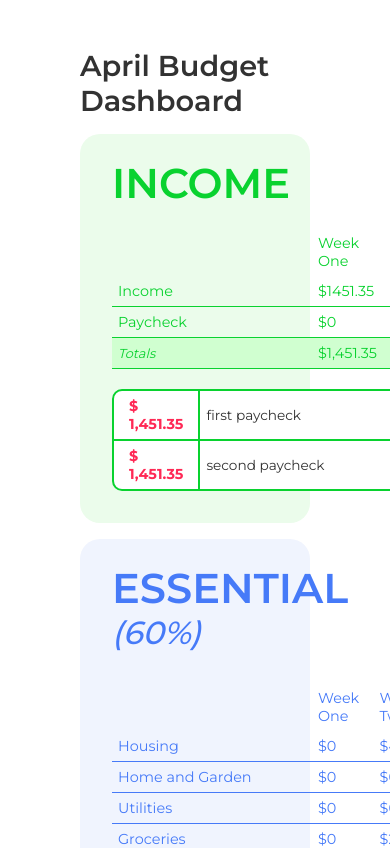
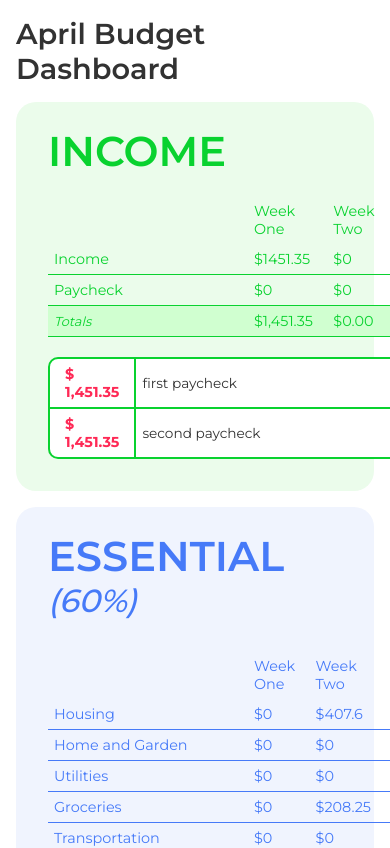
Before and after one commit to rubybeaches/BetterBudgetBuilds, a Next.js app: page /dashboard in a window 390 px wide. Shown: the top 848 px of the page. Built offline with nearby package versions, Linux system fonts and the light colour scheme.

Commit message:
testing out some mobile styling

```diff
--- a/src/app/globals.css
+++ b/src/app/globals.css
@@ -93,6 +93,12 @@ body {
   color: #323232;
 }
 
+@media screen and (max-width: 650px) {
+  .main {
+    padding: 1rem 1rem;
+  }
+}
+
 body {
   color: rgb(var(--foreground-rgb));
   /* background: linear-gradient(135deg, #F0F4FE, #F7EFFD 25%, #FECFDF 75%, #FFF7EE 100%); */
```
Also changed, not shown: src/app/budget/page.css (+9 -0 lines).
